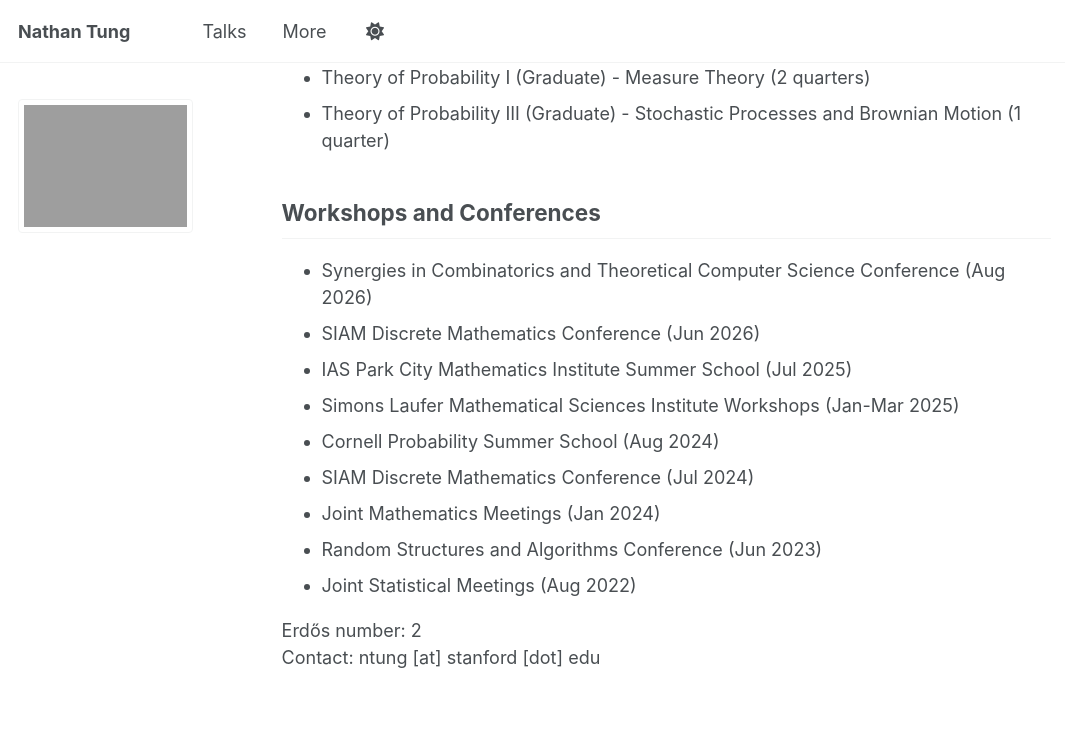
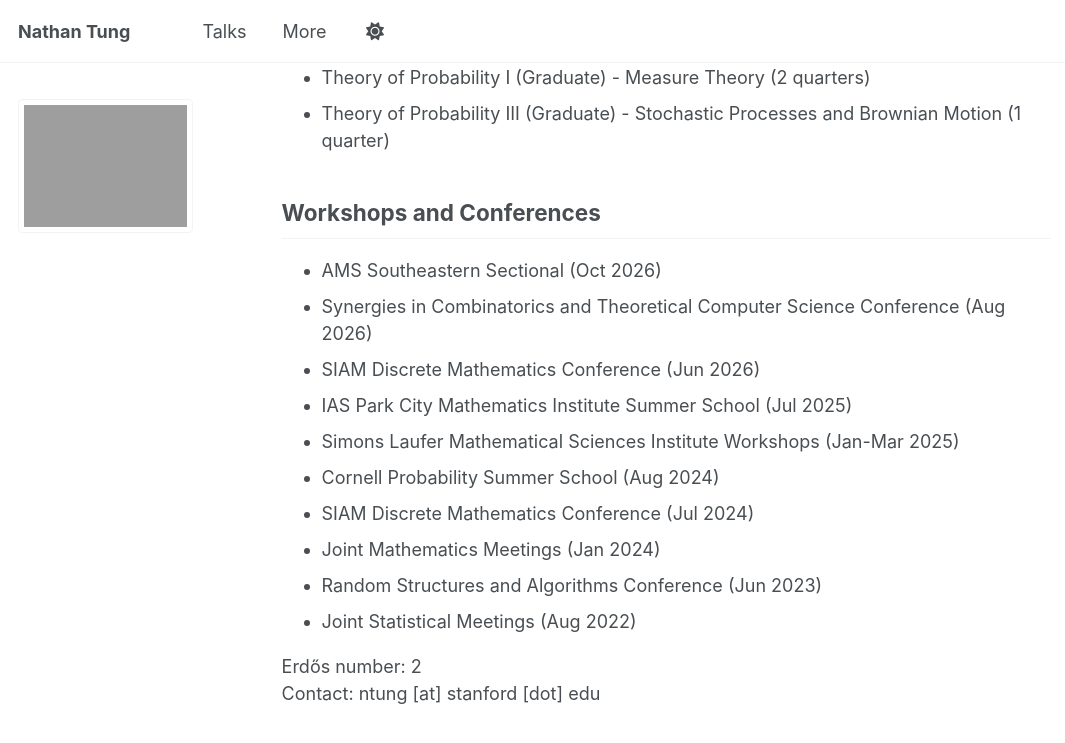
Before and after one commit to njtung/njtung.github.io, a Jekyll site: the page built from _pages/about.md, in a window 1280 px wide and 900 px high, scrolled down 922 px. Shown: the top 743 px of the window, without its empty margins (0-1065 px from the left). Built offline with Jekyll 4.4.1, drawn with Linux system fonts in a browser that asks for light colours; a script that is not in the unit is left out.

Commit message:
Update about.md

```diff
--- a/_pages/about.md
+++ b/_pages/about.md
@@ -48,6 +48,7 @@ Graph with Jerome Sanes, Eli Upfal, and Ani Eloyan. Preprint (2021). [pdf](https
 
 ## Workshops and Conferences
 
+* AMS Southeastern Sectional (Oct 2026)
 * Synergies in Combinatorics and Theoretical Computer Science Conference (Aug 2026)
 * SIAM Discrete Mathematics Conference (Jun 2026)
 * IAS Park City Mathematics Institute Summer School (Jul 2025)
```
